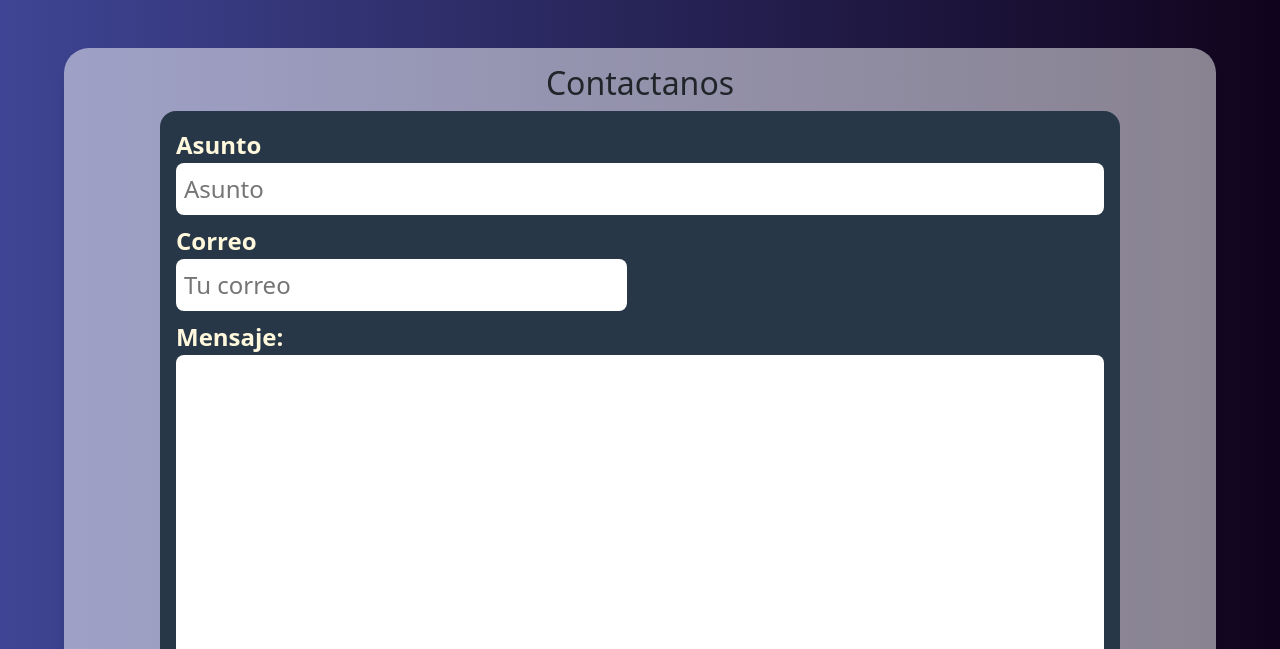
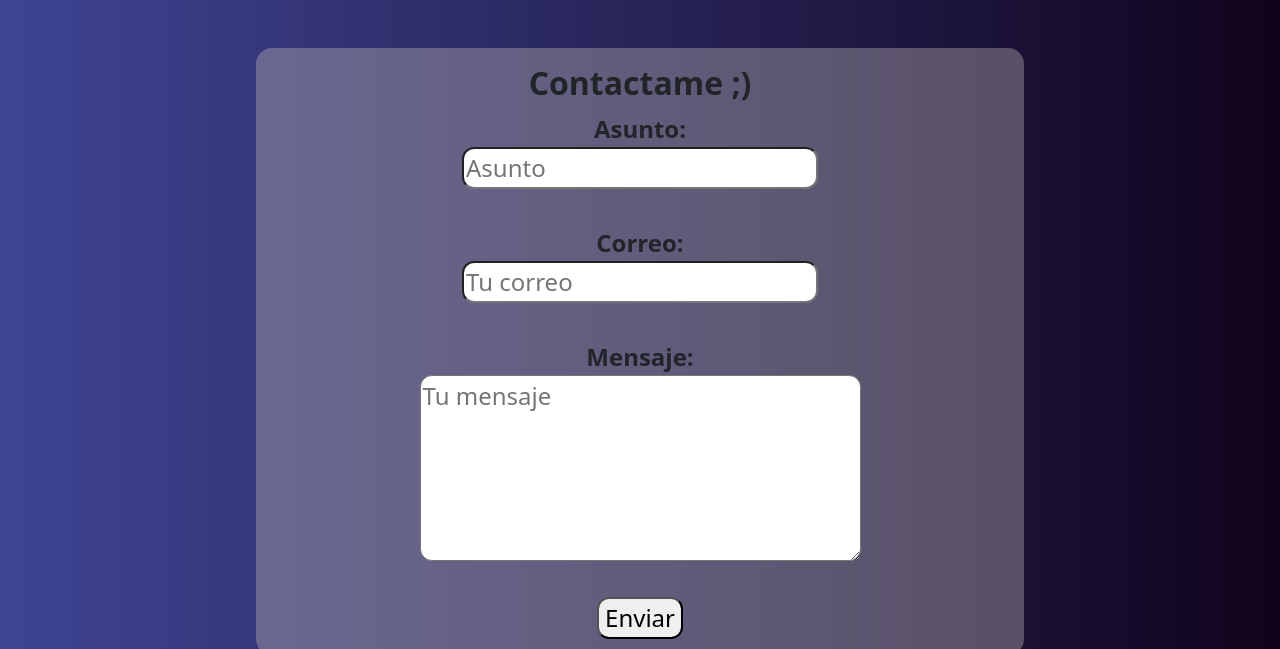
Before and after one commit to Lex-Luna/lex_freelancer, a plain HTML site: page index.html in a window 1280 px wide. Shown: the part 2970-3619 px from the top of the page. Drawn offline with nearby package versions, Linux system fonts and the light colour scheme.

Commit message:
fix formulario funcionalidad con mailto

```diff
--- a/css/style.css
+++ b/css/style.css
@@ -155,6 +155,19 @@ body {
     scroll-snap-align: always;
 }
 
+.formulario {
+    display: flex;
+    justify-content: center;
+    align-items: center;
+}
+
+.contenedor-campos {
+    display: flex;
+    flex-direction: column;
+    justify-content: center;
+    align-items: center;
+}
+
 *,
 *:before,
 *:after {
@@ -240,6 +253,14 @@ footer p {
     width: 100%;
 }
 
+.formulario {
+    background-color: rgba(185, 178, 178, 0.4);
+    width: 60%;
+    margin: 0 auto;
+    padding: 1rem;
+    border-radius: 1rem;
+}
+
 .fotoPerfil {
     margin-top: 30px;
     margin-bottom: 30px;
@@ -255,7 +276,7 @@ footer p {
     padding: 0.5rem 3rem;
     font-size: 1.2rem;
     color: var(--blanco);
-    margin-top: 3rem;
+    /* margin-top: 3rem; */
     text-transform: uppercase;
     font-weight: 700;
     border-radius: 0.5rem;
@@ -422,21 +443,6 @@ form {
     }
 }
 
-.formulario {
-    background-color: var(--gris);
-    width: min(60rem, 100%);
-    margin: 0 auto;
-    padding: 1rem;
-    border-radius: 1rem;
-}
-
-.formulario legend {
-    font-size: 1.8rem;
-    text-transform: uppercase;
-    margin-bottom: 2rem;
-    color: var(--primario);
-}
-
 .whatsapp-button {
     position: fixed;
     width: 60px;
@@ -469,6 +475,9 @@ form {
     /* transition: ; */
 }
 
+
+/* Formulario */
+
 .error {
     background-color: rgb(185, 0, 0);
     text-align: center;
@@ -483,23 +492,6 @@ form {
     padding: 1rem;
     color: var(--blanco);
     text-transform: uppercase;
-}
-
-.formulario fieldset {
-    border: none;
-    text-align: center;
-}
-
-.contenedor-campos {
-    display: grid;
-}
-
-.container-items {
-    display: grid;
-    grid-template-columns: repeat(1, 1fr);
-    gap: 1rem;
-    place-items: center;
-    /* background-color: transparent; */
 }
 
 .info h3 {
@@ -525,12 +517,12 @@ form {
         column-gap: 1rem;
         /* background-color: red; */
     }
-    /* .campo:nth-child(3) {
+    .campo:nth-child(3) {
         grid-column: 1/3;
-    } */
-    /* .campo:nth-child(4) {
+    }
+    .campo:nth-child(4) {
         grid-column: 1/3;
-    } */
+    }
 }
 
 .container-items {
--- a/index.html
+++ b/index.html
@@ -346,45 +346,29 @@
         <br><br>
     </div>
     <div id="contacto" class="fixSpace"></div>
-    <div class="contenedor sombra">
-        <div class="contacto">
-            <h2>Contactanos</h2>
 
-            <form id="Formu" class="formulario" action="mailto:alexisgabriel.lu@gmail.com" method="get" enctype="text/plain">
+    <div class=" ">
+        <!-- contenedor sombra -->
 
 
-                <div>
-                    <!-- <div class="campo ">
-                        <label>Nombre</label>
-                        <input class="input-text " type="text " name="name" placeholder="Nombre" id="Nombre" required />
-                    </div>
-                    <div class="campo ">
-                        <label>Teléfono</label>
-                        <input class="input-text " type="tel " name="telephone" placeholder="Teléfono " id="Telefono" />
-                    </div> -->
-                    <div class="campo w-100">
-                        <label>Asunto</label>
+        <form id="Formu" class="formulario" action="mailto:alexisgabriel.lu@gmail.com" method="get" enctype="text/plain">
 
-                        <input class="input-text " type="text" name="subject" placeholder="Asunto" id="Mail" />
-                    </div>
-                    <div class="campo w-100">
-                        <label>Correo
+            <div class="contenedor-campos">
+                <h2> <b>Contactame ;)</b></h2>
+                <label for=""> <b>Asunto:</b></label>
+                <input type="text" name="subject" placeholder="Asunto" style="border-radius: 12px;"><br>
+                <label for=""> <b>Correo:</b></label>
+                <input type="email" name="email" placeholder="Tu correo" style="border-radius: 12px;"><br>
+                <label for=""> <b>Mensaje:</b></label>
+                <textarea name="body" rows="5" cols="30" placeholder="Tu mensaje" style="border-radius: 12px;"></textarea><br>
+                <input type="submit" value="Enviar" style="border-radius: 12px;">
+            </div>
+        </form>
 
-                        <input class="input-text " type="email" name="email" placeholder="Tu correo" id="Mail" />
-                    </div>
-                    <div class="campo w-100 ">
-                        <label>Mensaje:</label>
+    </div>
 
-                        <textarea class="input-text " id="Mensaje" name="body"></textarea>
-                    </div>
-                </div>
 
-                <div class="enviar">
-                    <input class="boton w100" type="submit" value="Enviar" id="enviar" />
-                </div>
-            </form>
-
-        </div>
+    </div>
     </div>
 
 
```
